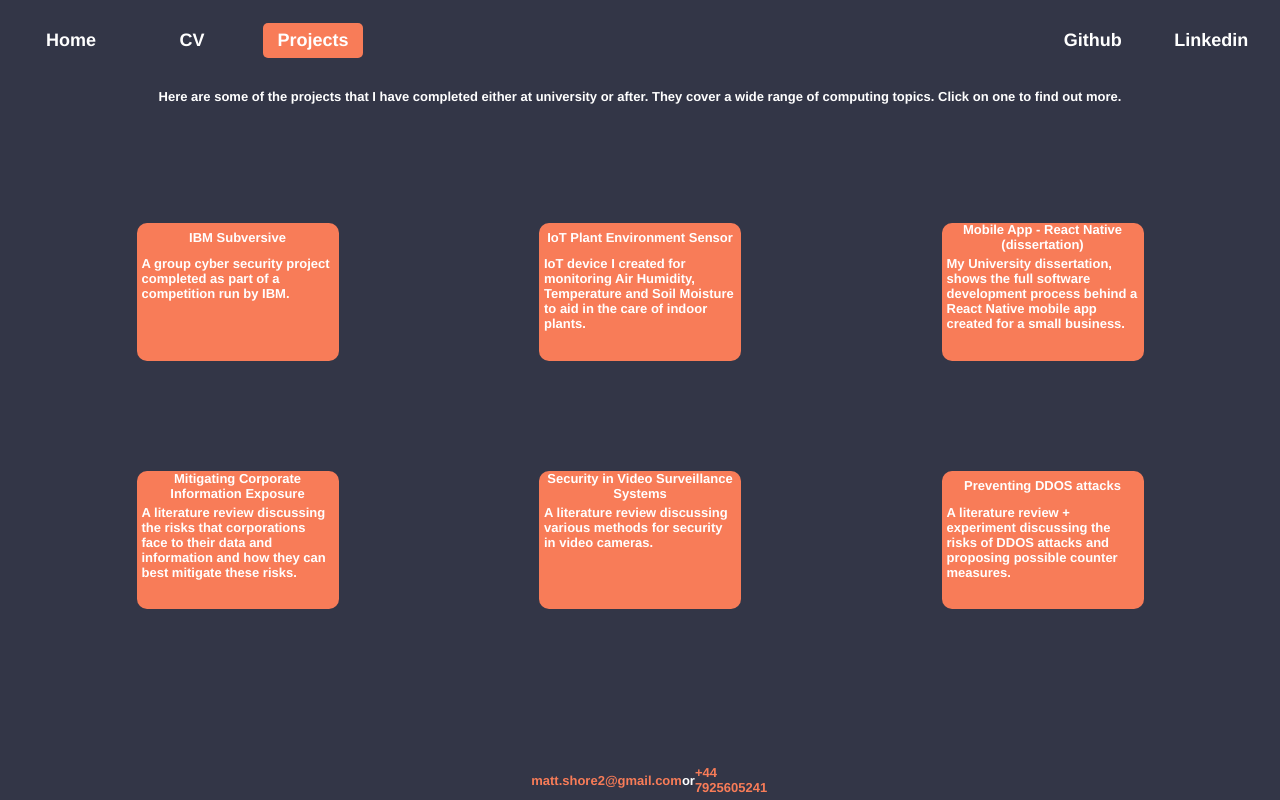
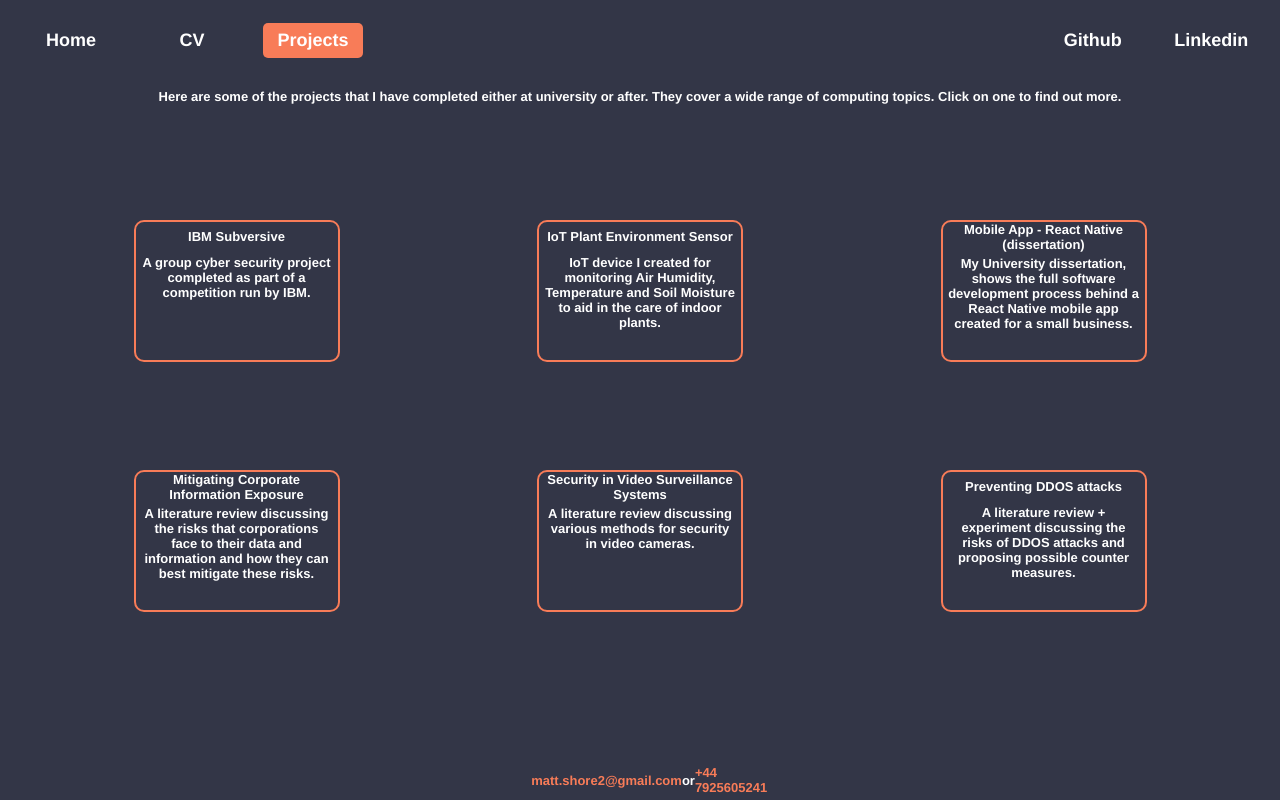
Before and after one commit to MatthewShoreWeb/my-website, a React (Create React App) app: page / in a window 1280 px wide. Both pictures are taken after a click on the element "Projects". Built offline with nearby package versions, Linux system fonts and the light colour scheme.

Commit message:
UI improvement.

```diff
--- a/src/Components/Pages/pages.scss
+++ b/src/Components/Pages/pages.scss
@@ -182,10 +182,11 @@
         align-items: center;
         justify-content: center;
         flex-direction: column;
-        background-color: #f87c58;
+        border: 2px solid #f87c58;
+        text-align: center;
 
         &:hover {
-            background-color: #f58c6f;
+            background-color: #f87c58;
         }
 
         border-radius: 10px;
```
